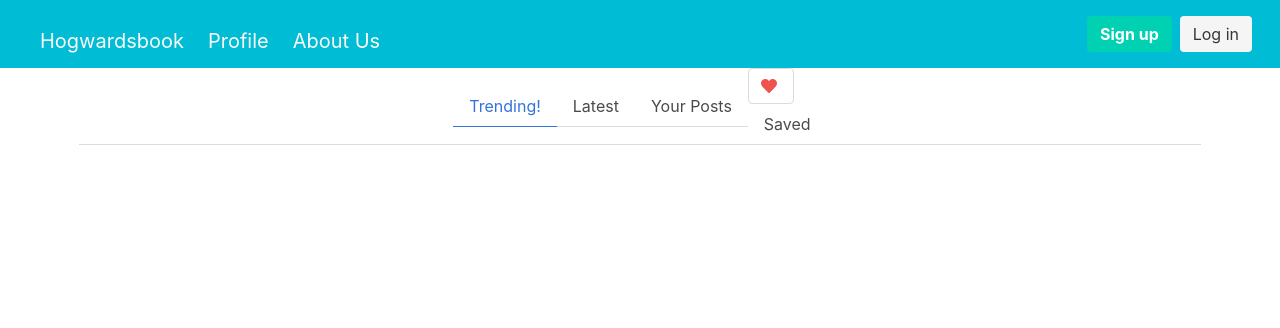
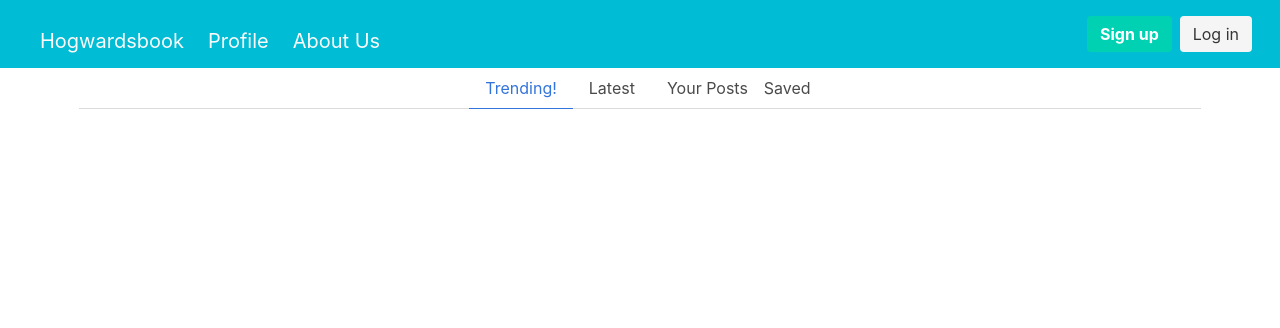
Before and after one commit to royalbhati/DjangoBlog, a Django app: page / in a window 1280 px wide. Shown: the top 328 px of the page. Run offline with Django 3.2, Linux system fonts and the light colour scheme; data that the repository does not hold is empty; some libraries are stand-ins or nearby versions.

Commit message:
:sparkles:

```diff
--- a/blog/templates/blog/base.html
+++ b/blog/templates/blog/base.html
@@ -62,10 +62,11 @@
     <li>
       <form method="POST" action="{% url 'like-post' %}">
             {% csrf_token %}
-            <button class="button" type="submit" name="post_id" value="{{user.profile}}"> <i id="heart-icon" class="fas fa-heart" style="color:#ef5350"></i>&nbsp;{{post.hearts.count}}</button>
+            {% comment %} <button class="button" type="submit" name="post_id" value="{{user.profile}}">    <a href="{% url 'saved-posts' %}">Saved</a>
+</button> {% endcomment %}
+Saved
             {% comment %} <span class="icon is-small ml-3 "><i id="heart-icon" class="fas fa-heart" style="color:#ef5350"></i>&nbsp;<span id="heart-count" name="hcount">{{post.hearts}}</span> </span> {% endcomment %}
         </form>
-    <a href="{% url 'saved-posts' %}">Saved</a>
 
     </li>
   </ul>
```
Also changed, not shown: README.md, img1.png (added), img2.png (added).
